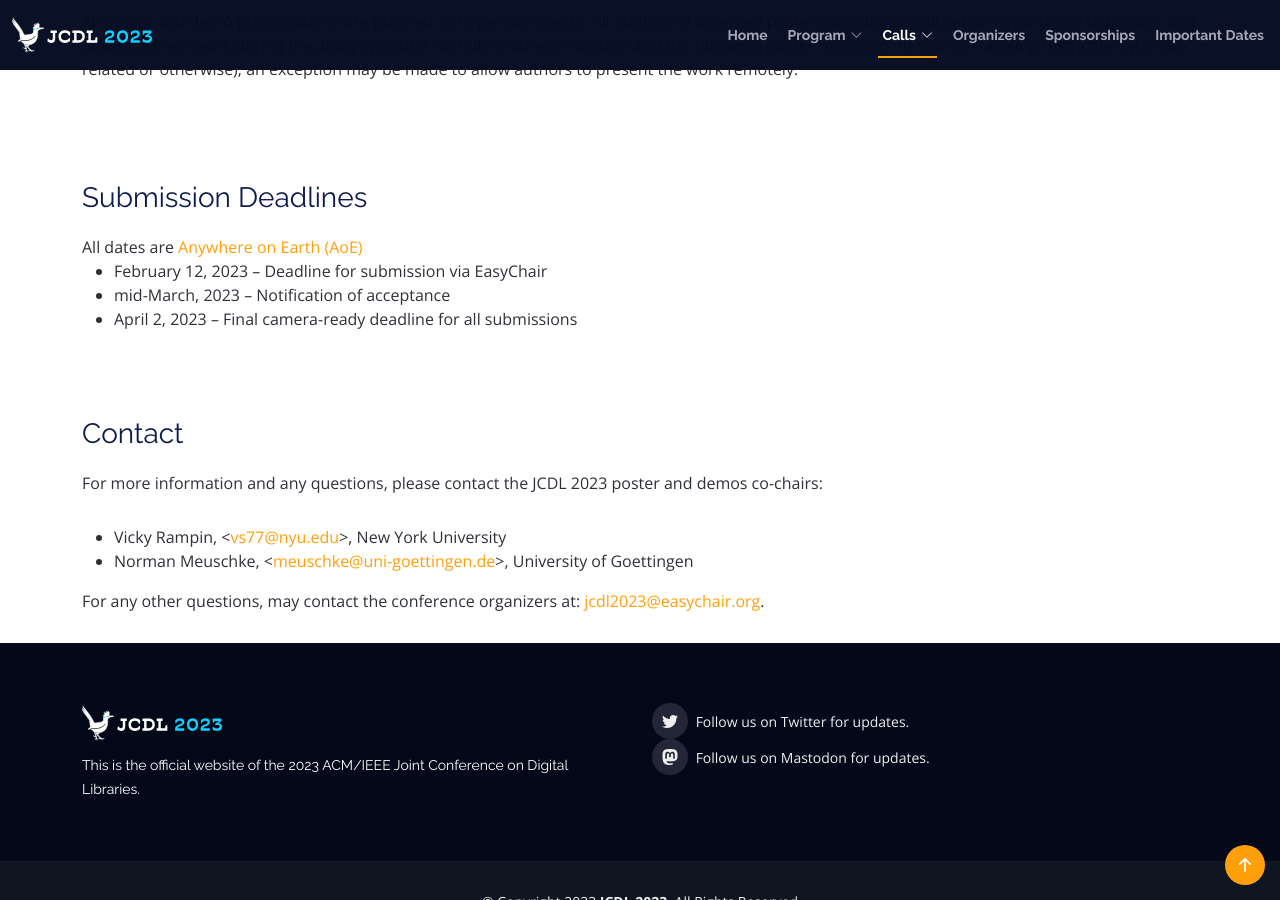
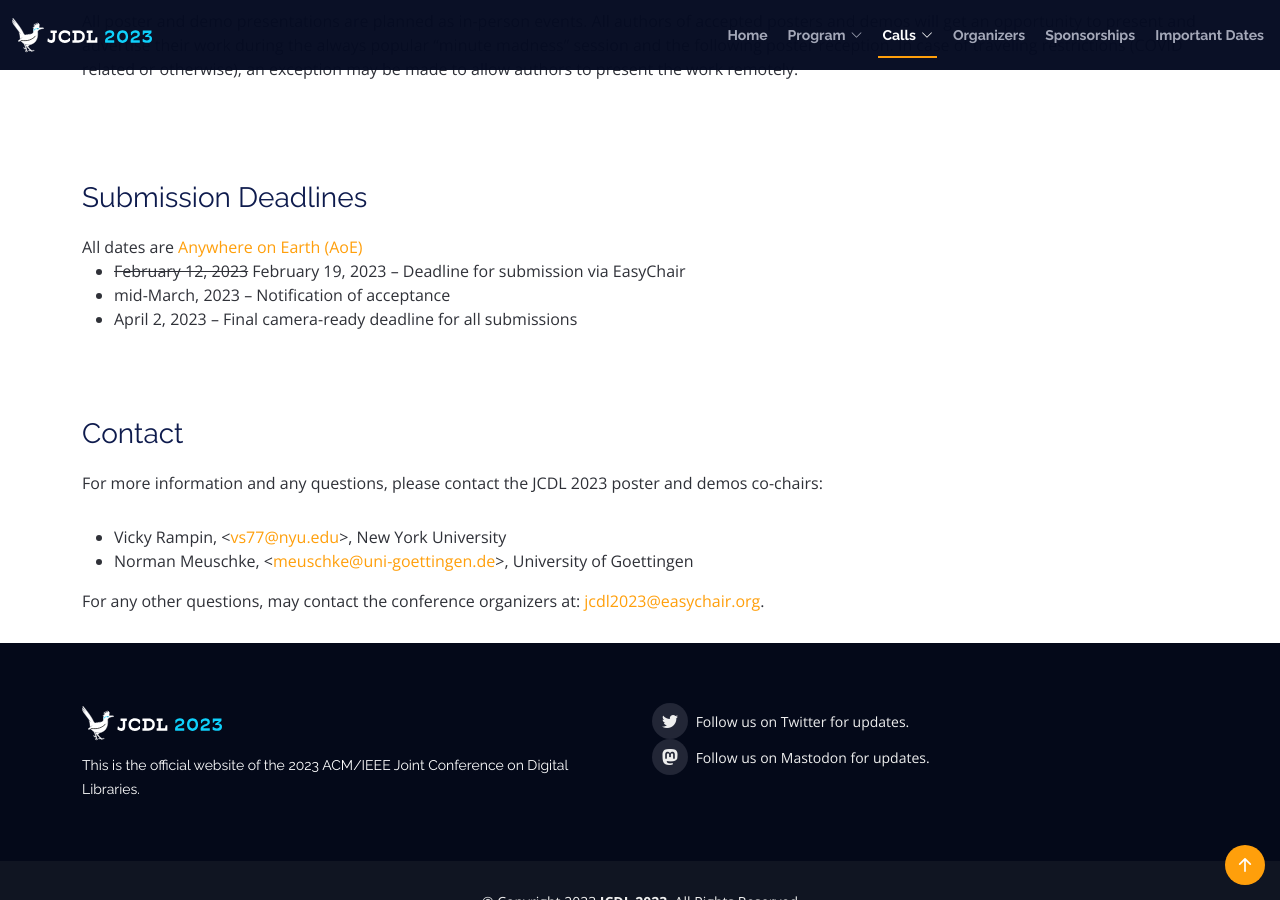
Before and after one commit to shawnmjones/JCDL2023-website-source, a Jekyll site: the page built from call-for-posters-demos.html, in a window 1280 px wide and 900 px high, scrolled down 1207 px. Built offline with Jekyll 4.4.1, drawn with Linux system fonts in a browser that asks for light colours.

Commit message:
Extension for posters/demos

```diff
--- a/call-for-posters-demos.html
+++ b/call-for-posters-demos.html
@@ -77,7 +77,7 @@ permalink: /calls/posters-demos/
                     All dates are <a href="https://en.wikipedia.org/wiki/Anywhere_on_Earth" target="_blank">Anywhere on Earth (AoE)</a>
 
                     <ul>
-                    <li>February 12, 2023 &ndash; Deadline for submission via EasyChair</li>
+                    <li><strike>February 12, 2023</strike> February 19, 2023 &ndash; Deadline for submission via EasyChair</li>
                     <li>mid-March, 2023 &ndash; Notification of acceptance</li>
                     <li>April 2, 2023 &ndash; Final camera-ready deadline for all submissions</li>
                     </ul>
```
